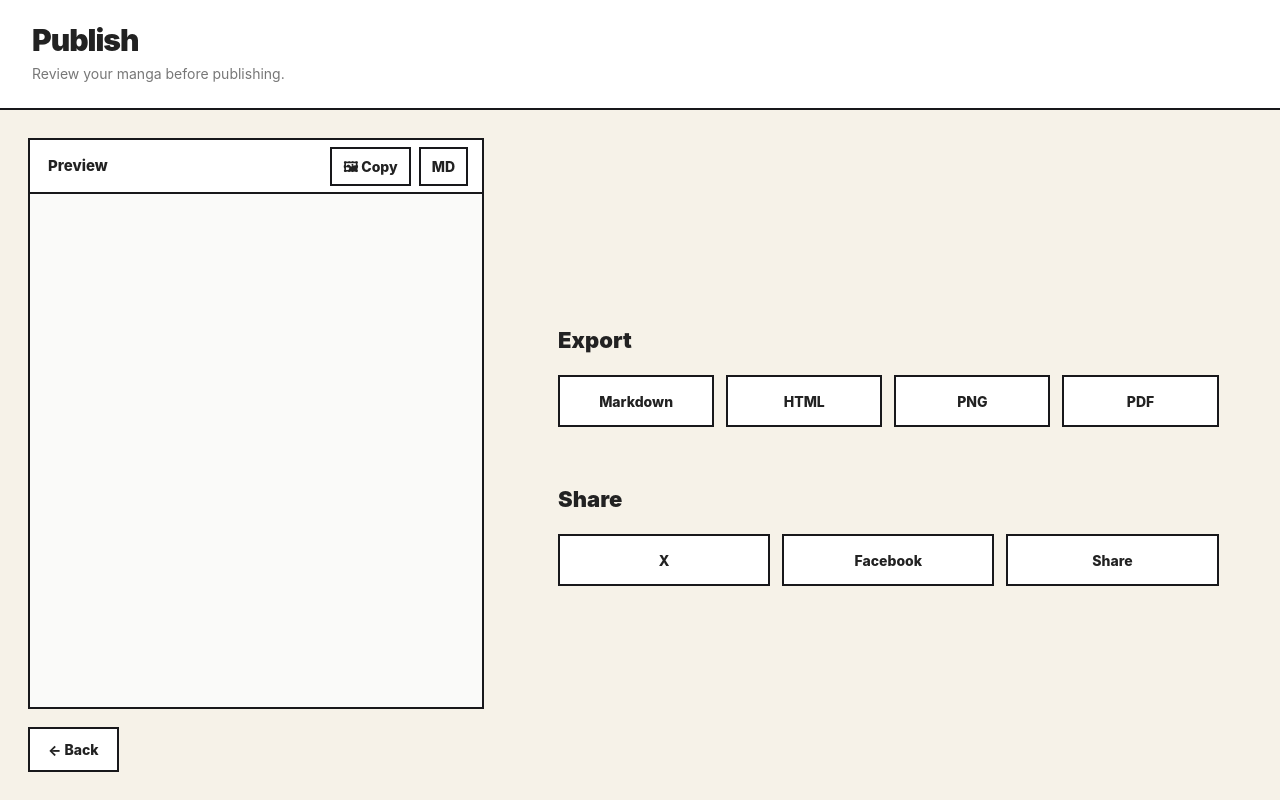
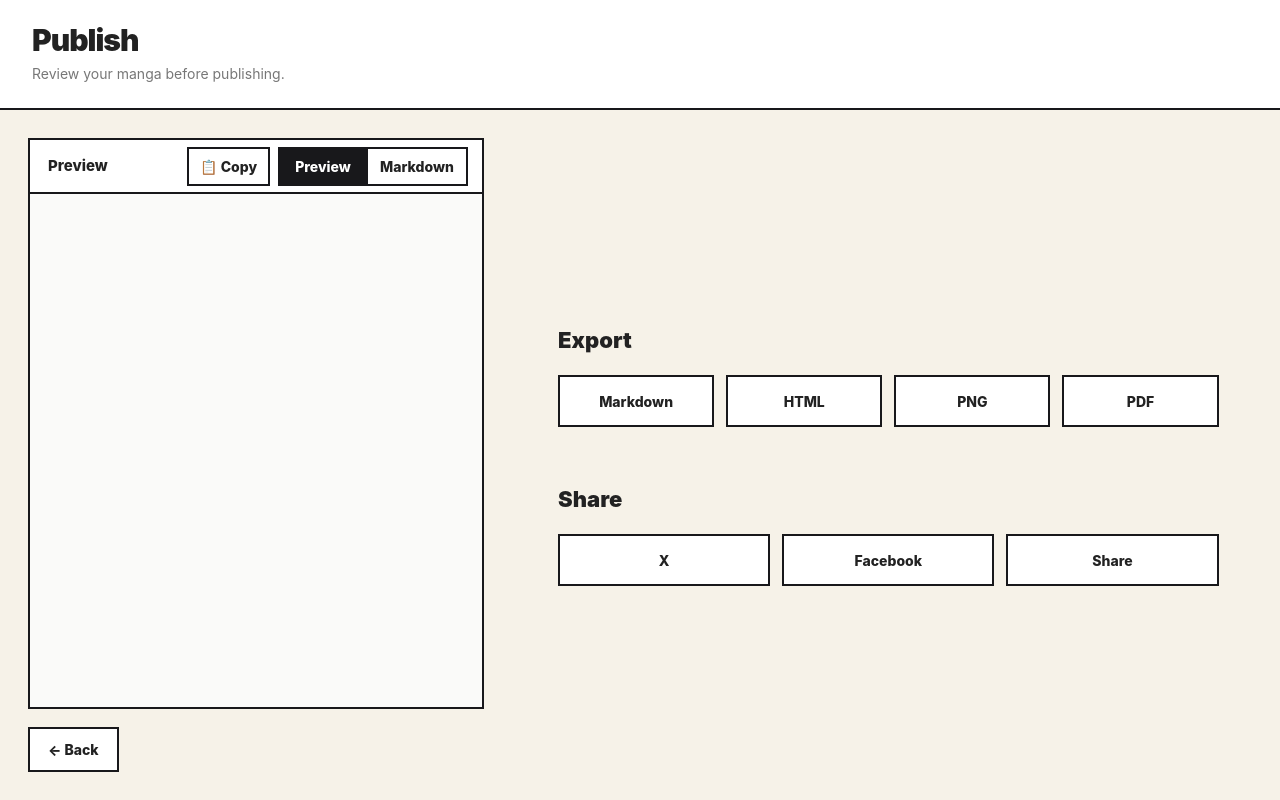
Before and after one commit to Koufuu15/MangaDown, a Vue app: page /save in a window 1280 px wide. Built offline with nearby package versions, Linux system fonts and the light colour scheme.

Commit message:
プレビューとMDの切り替えをトグルに

```diff
--- a/src/assets/save.css
+++ b/src/assets/save.css
@@ -74,7 +74,7 @@
 }
 
 .save-copy-button,
-.save-toggle,
+.save-view-option,
 .save-action-button,
 .save-back{
   border:2px solid var(--line,#18181b);
@@ -86,17 +86,38 @@
   transition:.18s;
 }
 
-.save-copy-button,
-.save-toggle{
+.save-copy-button{
   padding:7px 11px;
 }
 
-.save-toggle{
-  min-width:48px;
+.save-view-toggle{
+  display:flex;
+  align-items:stretch;
+  border:2px solid var(--line,#18181b);
+  background:#fff;
+}
+
+.save-view-option{
+  min-width:86px;
+  padding:7px 12px;
+  border:0;
+  border-radius:0;
+}
+
+.save-view-option + .save-view-option{
+  border-left:2px solid var(--line,#18181b);
+}
+
+.save-view-option--active{
+  background:var(--line,#18181b);
+  color:#fff;
+}
+
+.save-view-option:hover:not(.save-view-option--active){
+  background:#f5f5f5;
 }
 
 .save-copy-button:hover,
-.save-toggle:hover,
 .save-action-button:hover,
 .save-back:hover{
   background:#f5f5f5;
--- a/src/views/save.vue
+++ b/src/views/save.vue
@@ -38,11 +38,28 @@ const toggleView = () => {
             <span>{{ activeView === "preview" ? "Preview" : "Markdown" }}</span>
             <div class="save-view-actions">
               <button class="save-copy-button" @click="activeView === 'preview' ? copyImage() : copyMarkdown()">
-                {{ activeView === "preview" ? "🖼 Copy" : "📋 Copy" }}
+                {{ activeView === "preview" ? "📋 Copy" : "📋 Copy" }}
               </button>
-              <button class="save-toggle" @click="toggleView" :aria-label="`Switch to ${activeView === 'preview' ? 'Markdown' : 'Preview'}`">
-                {{ activeView === "preview" ? "MD" : "Preview" }}
-              </button>
+              <div class="save-view-toggle" role="tablist">
+                <button
+                  class="save-view-option"
+                  :class="{ 'save-view-option--active': activeView === 'preview' }"
+                  @click="activeView = 'preview'"
+                  role="tab"
+                  :aria-selected="activeView === 'preview'"
+                >
+                  Preview
+                </button>
+                <button
+                  class="save-view-option"
+                  :class="{ 'save-view-option--active': activeView === 'markdown' }"
+                  @click="activeView = 'markdown'"
+                  role="tab"
+                  :aria-selected="activeView === 'markdown'"
+                >
+                  Markdown
+                </button>
+              </div>
             </div>
           </div>
 
```
